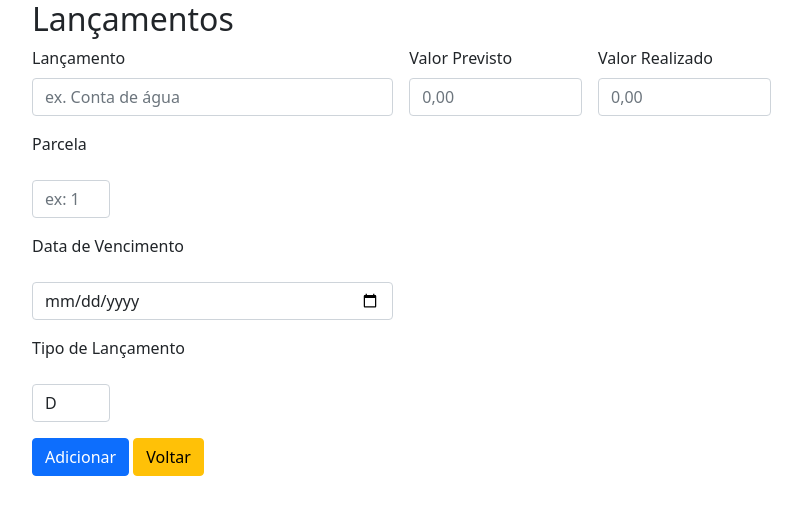
After one commit to eliasantana/faturapy, a Flask app: page /lancamento in a window 1280 px wide. The commit adds this page. Shown: the top 515 px of the page, without its empty margins (50-852 px from the left). Run offline with Flask 2, Linux system fonts and the light colour scheme; some libraries are stand-ins or nearby versions.

Commit message:
Configurado formulário de Lancamentos

```diff
--- a/app.py
+++ b/app.py
@@ -184,7 +184,10 @@ def usuario_existe(login, senha):
 def dash():
     return render_template('dashboard.html')
 
-
+@app.route('/lancamento', methods=['GET','POST'])
+def exibelancamento():
+    form = Lancamento()
+    return render_template('lancamentos.html',form=form)
 
 def cadastra_usuario(nome, sobrenome, endereco, bairro, cep, cidade, uf, login, senha, snAtivo, snAdministrador, email):
     sql = "INSERT INTO dbfat.usuario(" \
--- a/templates/dashboard.html
+++ b/templates/dashboard.html
@@ -68,9 +68,9 @@
                 </a>
               </li>
               <li class="nav-item">
-                <a class="nav-link" href="#">
+                <a class="nav-link" href="/lancamento">
                   <span data-feather="layers"></span>
-                  Integrations
+                  Lançamentos
                 </a>
               </li>
             </ul>
--- /dev/null
+++ b/templates/lancamentos.html
@@ -0,0 +1,79 @@
+<!DOCTYPE html>
+<html lang="pt-br">
+<head>
+    <link href="https://cdn.jsdelivr.net/npm/bootstrap@5.0.0-beta1/dist/css/bootstrap.min.css" rel="stylesheet"
+          integrity="sha384-giJF6kkoqNQ00vy+HMDP7azOuL0xtbfIcaT9wjKHr8RbDVddVHyTfAAsrekwKmP1" crossorigin="anonymous">
+    <link href="signin.css" rel="stylesheet">
+    <style>
+      .bd-placeholder-img {
+        font-size: 1.125rem;
+        text-anchor: middle;
+        -webkit-user-select: none;
+        -moz-user-select: none;
+        user-select: none;
+      }
+
+      @media (min-width: 768px) {
+        .bd-placeholder-img-lg {
+          font-size: 3.5rem;
+        }
+      }
+
+
+
+    </style>
+</head>
+<body>
+
+<div class="container">
+    <h2>Lançamentos</h2>
+<form class="row g-3" method="post" action="/cadastra">
+    <div class="col-md-4">
+        <label class="form-label">Lançamento</label>
+        {{ form.ds_lancamento(class="form-control", placeholder="ex. Conta de água") }}
+    </div>
+    <div class="col-md-2">
+        <label class="form-label">Valor Previsto</label>
+        {{ form.vl_previsto(class="form-control", placeholder="0,00") }}
+    </div>
+    <div class="col-2">
+        <label class="form-label">Valor Realizado</label>
+        {{ form.vl_realizado(class="form-control", placeholder="0,00") }}
+    </div>
+    <div class="col-12">
+        <label class="form-label">Parcela</label>
+    </div>
+    <div class="col-1">
+        {{ form.parcela(class="form-control", placeholder="ex: 1") }}
+    </div>
+    <div class="col-12">
+         <label class="form-label">Data de Vencimento</label>
+    </div>
+    <div class="col-md-4">
+
+        {{ form.dt_vencimento(class="form-control") }}
+    </div>
+    <div>
+        <label  class="form-label">Tipo de Lançamento</label>
+    </div>
+    <div class="col-md-1">
+
+        {{ form.tp_lancamento(class="form-control") }}
+    </div>
+
+    <div class="col-12">
+        <button type="submit" class="btn btn-primary">Adicionar</button>
+        <a class="btn btn-warning" href="/dash">Voltar</a>
+    </div>
+</form>
+</div>
+
+<script src="https://cdn.jsdelivr.net/npm/@popperjs/core@2.5.4/dist/umd/popper.min.js"
+        integrity="sha384-q2kxQ16AaE6UbzuKqyBE9/u/KzioAlnx2maXQHiDX9d4/zp8Ok3f+M7DPm+Ib6IU"
+        crossorigin="anonymous"></script>
+<script src="https://cdn.jsdelivr.net/npm/bootstrap@5.0.0-beta1/dist/js/bootstrap.min.js"
+        integrity="sha384-pQQkAEnwaBkjpqZ8RU1fF1AKtTcHJwFl3pblpTlHXybJjHpMYo79HY3hIi4NKxyj"
+        crossorigin="anonymous"></script>
+</body>
+</body>
+</html>
```
